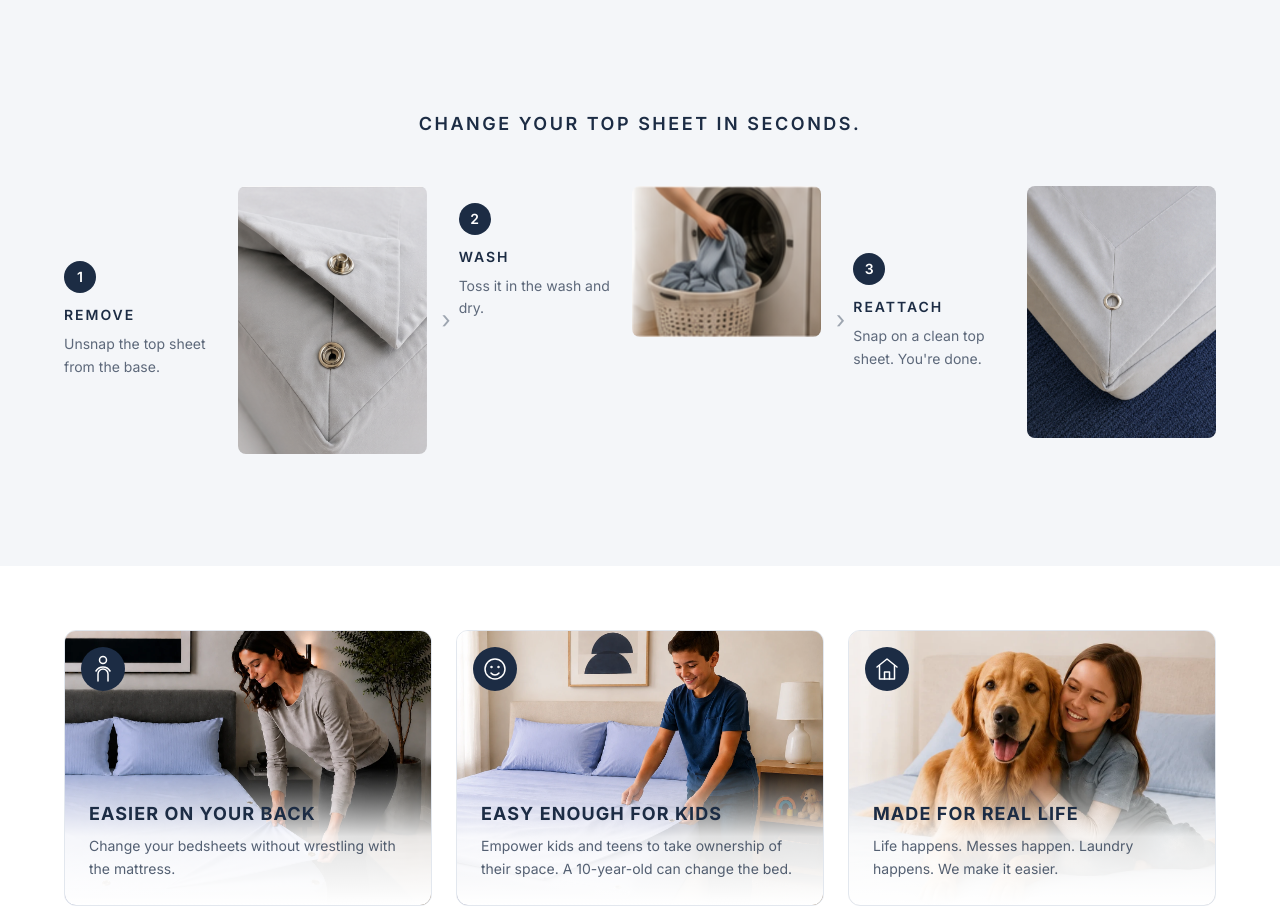
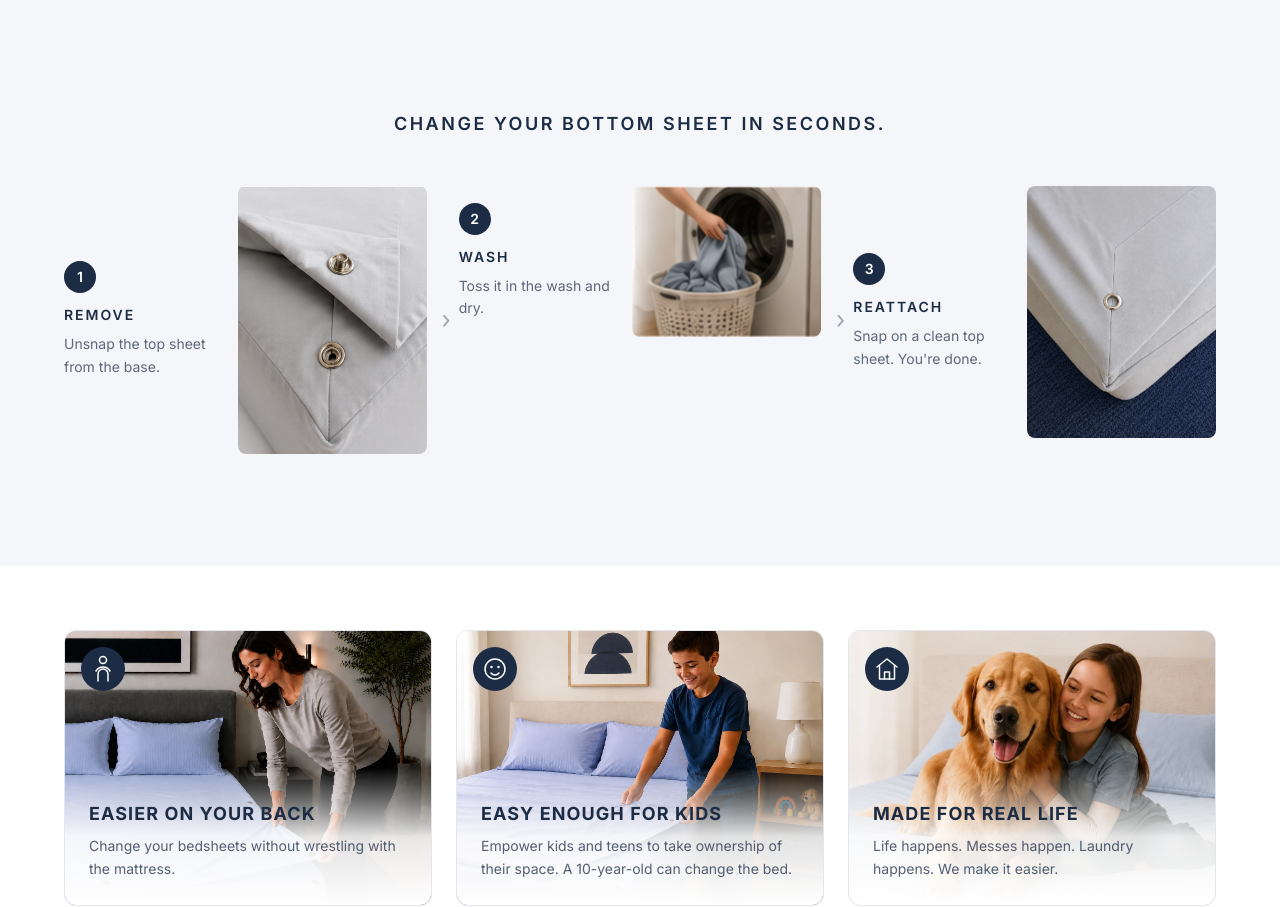
Before and after one commit to HomeSignalG/bedsheet, a Next.js app: page / in a window 1280 px wide. Shown: the part 806-1713 px from the top of the page. Built offline with nearby package versions, Linux system fonts and the light colour scheme; a web font is replaced by a local one.

Commit message:
Reword the process heading to "bottom sheet"
Applies to the matching heading on both the Home and Product pages.
Note that the surrounding copy still says "top sheet" throughout.

Co-Authored-By: Claude <noreply@anthropic.com>
Claude-Session: https://claude.ai/code/session_018j36Qu5F3emNrfuHzMQQhw

```diff
--- a/app/page.tsx
+++ b/app/page.tsx
@@ -145,7 +145,7 @@ export default function HomePage() {
           id="steps-heading"
           className="mb-12 text-center text-lg font-semibold uppercase tracking-[0.14em] text-navy"
         >
-          Change your top sheet in seconds.
+          Change your bottom sheet in seconds.
         </h2>
         <StepCards
           steps={[
--- a/app/product/page.tsx
+++ b/app/product/page.tsx
@@ -201,7 +201,7 @@ export default function ProductPage() {
         <div className="mx-auto grid max-w-6xl gap-14 lg:grid-cols-[1.3fr_1fr] lg:gap-12">
           <div>
             <h2 className="mb-10 text-lg font-semibold uppercase tracking-[0.14em] text-navy">
-              Change Your Top Sheet in Seconds
+              Change Your Bottom Sheet in Seconds
             </h2>
             <StepCards
               layout="stacked"
```
